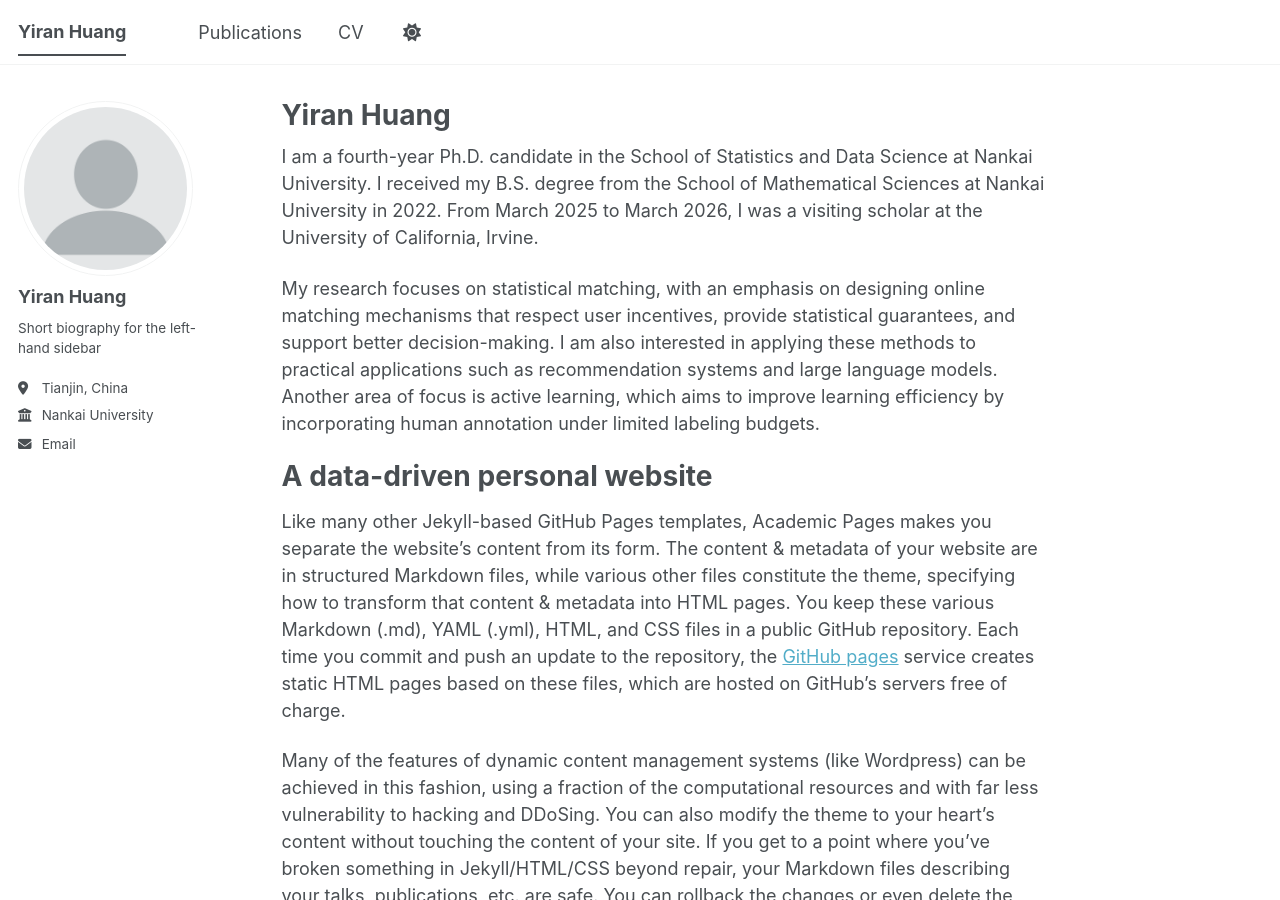
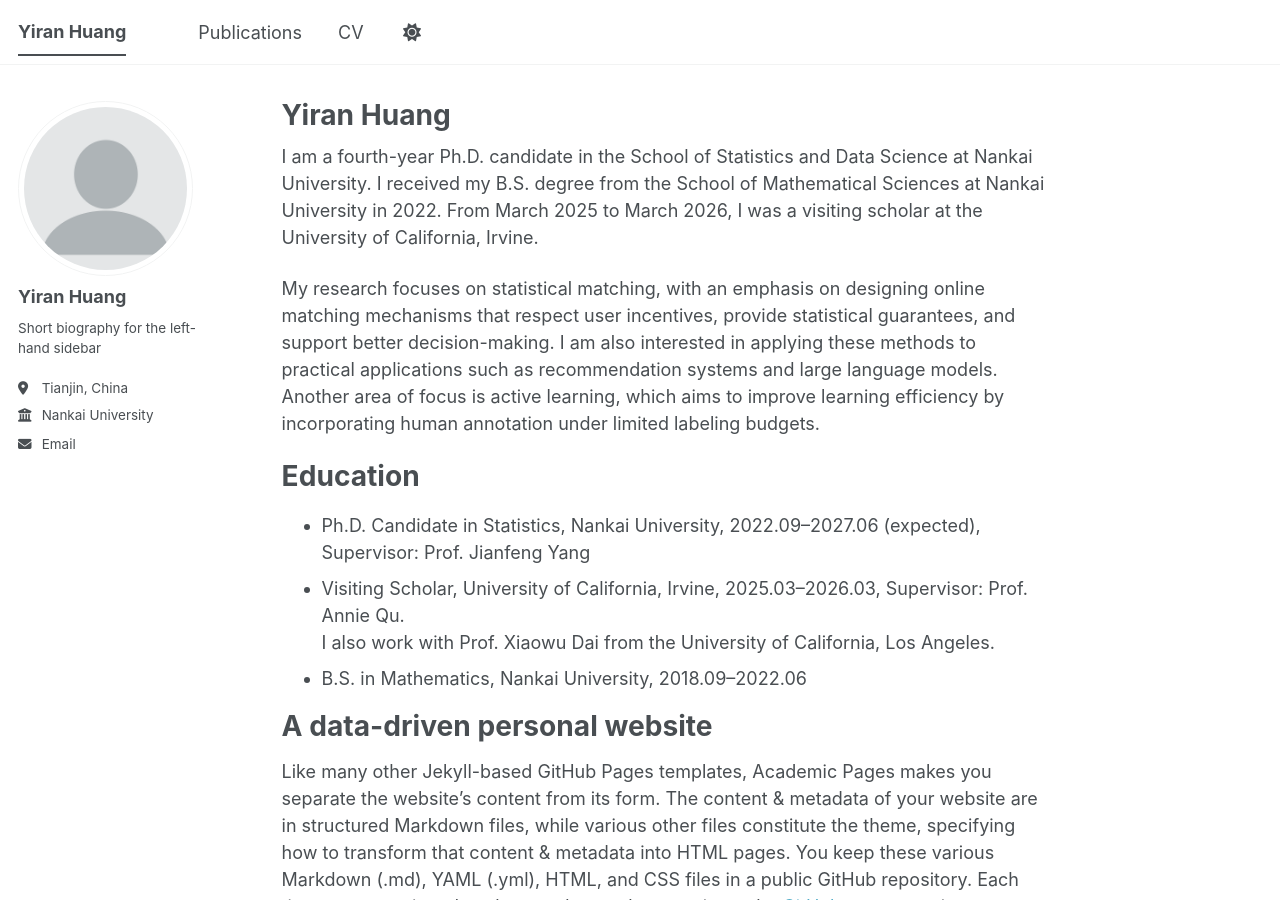
Before and after one commit to Yiran-Huang/Yiran-Huang.github.io, a Jekyll site: the page built from _pages/about.md, in a window 1280 px wide and 900 px high. Built offline with Jekyll 4.4.1, drawn with Linux system fonts in a browser that asks for light colours; a script bundle is joined from its source files by our own code; library files that are not in the unit come from our copies.

Commit message:
Update about.md

```diff
--- a/_pages/about.md
+++ b/_pages/about.md
@@ -10,6 +10,12 @@ redirect_from:
 I am a fourth-year Ph.D. candidate in the School of Statistics and Data Science at Nankai University. I received my B.S. degree from the School of Mathematical Sciences at Nankai University in 2022. From March 2025 to March 2026, I was a visiting scholar at the University of California, Irvine.
 
 My research focuses on statistical matching, with an emphasis on designing online matching mechanisms that respect user incentives, provide statistical guarantees, and support better decision-making. I am also interested in applying these methods to practical applications such as recommendation systems and large language models. Another area of focus is active learning, which aims to improve learning efficiency by incorporating human annotation under limited labeling budgets.
+
+Education
+======
+* Ph.D. Candidate in Statistics, Nankai University, 2022.09–2027.06 (expected), Supervisor: Prof. Jianfeng Yang
+* Visiting Scholar, University of California, Irvine, 2025.03–2026.03, Supervisor: Prof. Annie Qu.<br> I also work with Prof. Xiaowu Dai from the University of California, Los Angeles.
+* B.S. in Mathematics, Nankai University, 2018.09–2022.06
 
 A data-driven personal website
 ======
```
